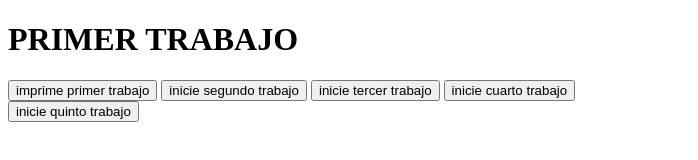
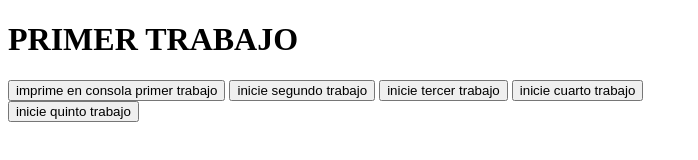
Before and after one commit to JoonWD/sena-clases, a plain HTML site: page index.html in a window 1280 px wide. Shown: the whole page, without its empty margins (0-698 px from the left). Drawn offline with Linux system fonts and the light colour scheme.

Commit message:
pequeño cambio en el index

```diff
--- a/index.html
+++ b/index.html
@@ -13,7 +13,7 @@
 </head>
 <body>
     <h1>PRIMER TRABAJO</h1>
-    <button onclick="arreglo1()">imprime primer trabajo</button>
+    <button onclick="arreglo1()">imprime en consola primer trabajo</button>
     <button onclick="arreglo2()">inicie segundo trabajo</button>
     <button onclick="arreglo3()">inicie tercer trabajo</button>
     <button onclick="arreglo4()">inicie cuarto trabajo</button>
```
